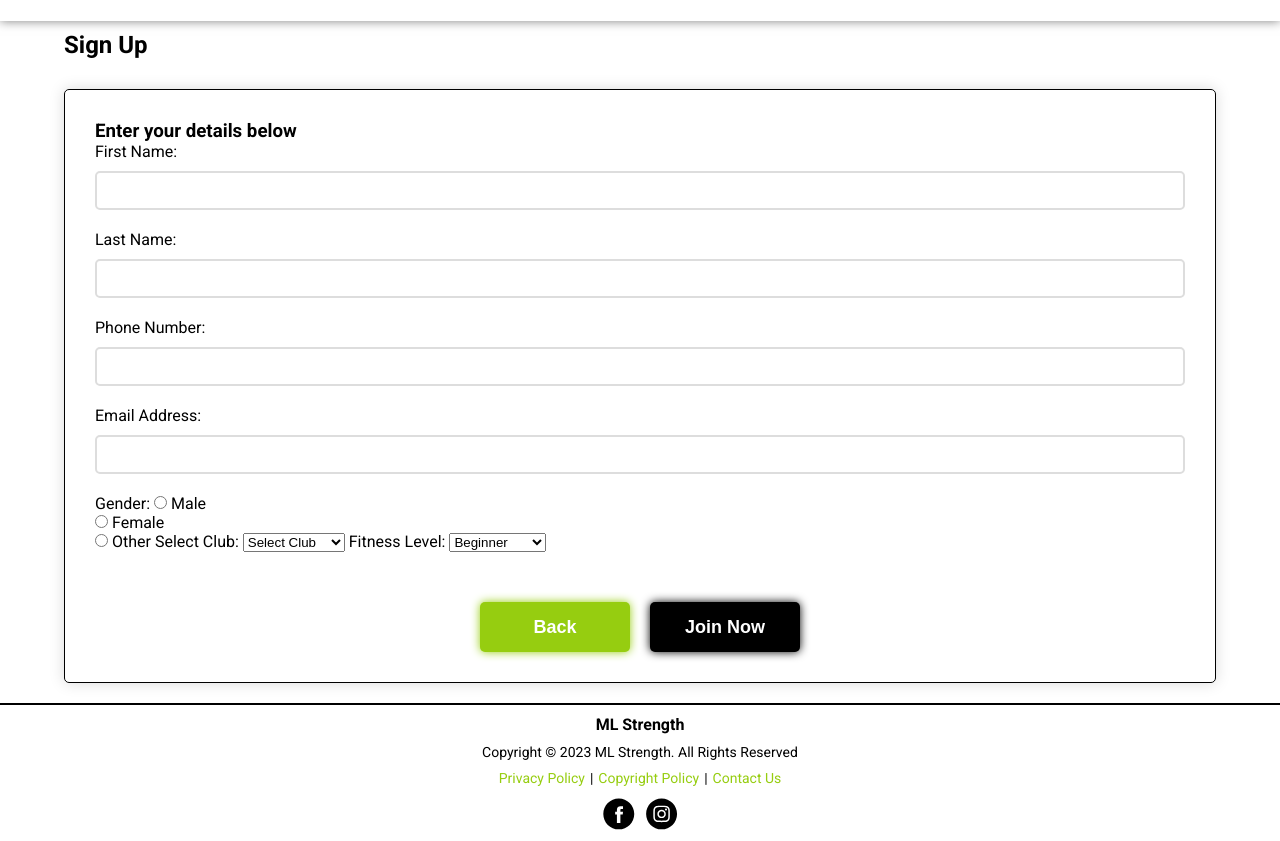
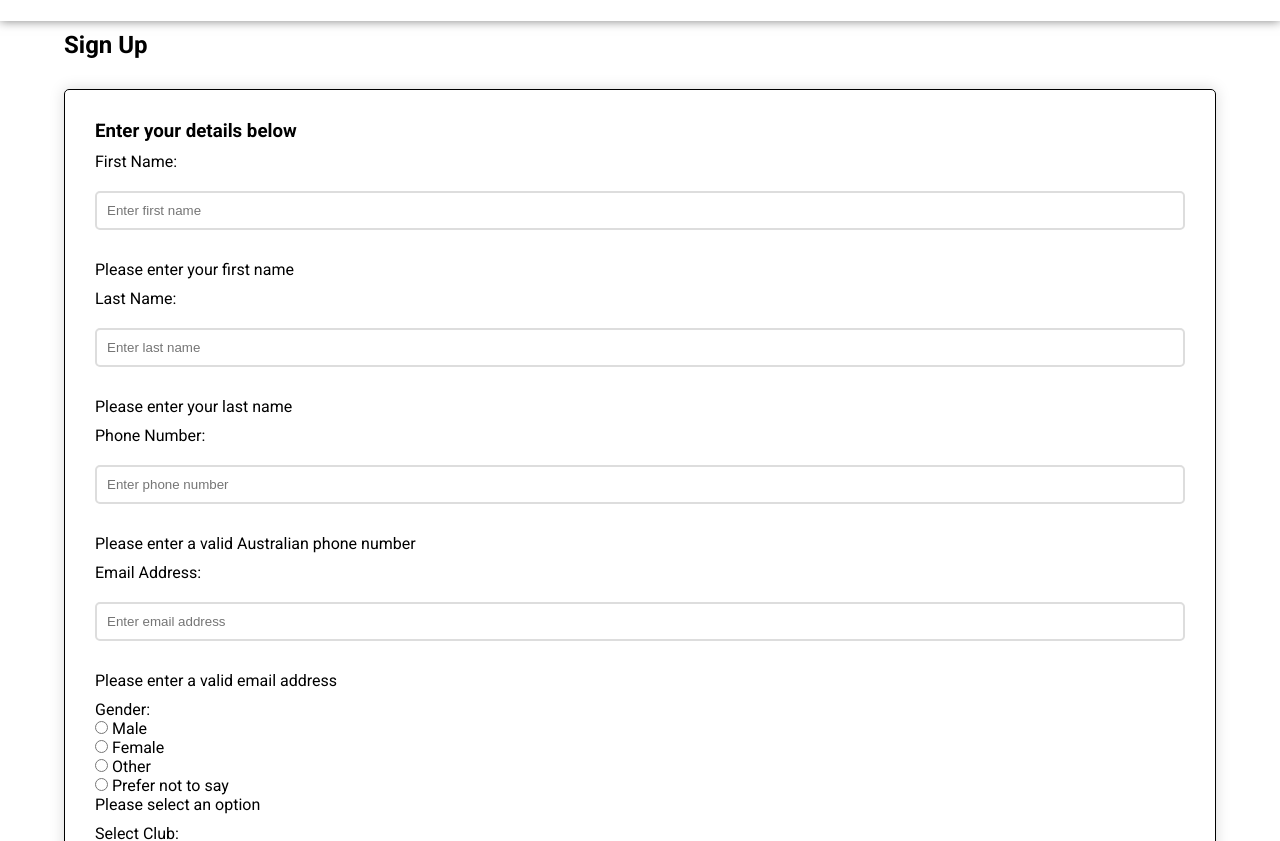
Before and after one commit to Dillind/ML-Strength, a website: page registration.html in a window 1280 px wide. Shown: the part 111-952 px from the top of the page. Drawn offline with Linux system fonts and the light colour scheme.

Commit message:
added regex patterns to inputs on form, fixed some styling, added new gender option

```diff
--- a/registration.html
+++ b/registration.html
@@ -11,61 +11,133 @@
     <menu-container class="header-container"></menu-container>
     <main>
       <section class="registration-section">
-        <h1>Sign Up</h1>
-        <form action="register" method="post" class="create-form">
+        <h1 class="section-title">Sign Up</h1>
+        <article class="form-container">
+          <form action="#" method="post" class="create-form">
+            <article class="form-content">
               <h3>Enter your details below</h3>
-
               <!-- First Name -->
               <label for="first-name">First Name:</label>
-          <input type="text" name="first_name" class="create-form-input" />
-
+              <input
+                type="text"
+                name="first_name"
+                class="create-form-input"
+                placeholder="Enter first name"
+                pattern="^[A-Z]{1}[A-Za-z \-']+$"
+                required
+              />
+              <span class="error-message">Please enter your first name</span>
               <!-- Last Name -->
               <label for="last-name">Last Name:</label>
-          <input type="text" name="last_name" class="create-form-input" />
-
+              <input
+                type="text"
+                name="last_name"
+                class="create-form-input"
+                placeholder="Enter last name"
+                pattern="^[A-Z]{1}[A-Za-z \-']+$"
+                required
+              />
+              <span class="error-message">Please enter your last name</span>
               <!-- Phone Number -->
               <label for="phone">Phone Number:</label>
-          <input type="tel" name="phone" class="create-form-input" />
-
+              <input
+                type="tel"
+                name="phone"
+                class="create-form-input"
+                placeholder="Enter phone number"
+                pattern="^(\+?\(61\)|\(\+?61\)|\+?61|\(0[1-9]\)|0[1-9])?( ?-?[0-9]){7,9}$"
+                maxlength="10"
+                required
+              />
+              <span class="error-message"
+                >Please enter a valid Australian phone number</span
+              >
               <!-- Email Address -->
               <label for="email">Email Address:</label>
-          <input type="email" name="email" class="create-form-input" />
+              <input
+                type="email"
+                name="email"
+                class="create-form-input"
+                placeholder="Enter email address"
+                pattern="^\S{1,}@\S{1,}[.]\S{1,}$"
+                required
+              />
+              <span class="error-message"
+                >Please enter a valid email address</span
+              >
               <!-- Gender -->
-          <label for="Gender">Gender:</label>
-          <input type="radio" id="male" name="gender" />
-          <label for="male">Male</label><br />
-
-          <input type="radio" id="female" name="gender" />
-          <label for="female">Female</label><br />
-
-          <input type="radio" id="other" name="gender" />
+              <article class="create-form-gender">
+                <label for="gender">Gender:</label>
+                <!-- Male -->
+                <div class="radio-input">
+                  <input type="radio" id="male" name="gender" value="male" />
+                  <label for="male">Male</label>
+                </div>
+                <!-- Female -->
+                <div class="radio-input">
+                  <input
+                    type="radio"
+                    id="female"
+                    name="gender"
+                    value="female"
+                  />
+                  <label for="female">Female</label>
+                </div>
+                <!-- Other -->
+                <div class="radio-input">
+                  <input type="radio" id="other" name="gender" value="other" />
                   <label for="other">Other</label>
-
+                </div>
+                <!-- Prefer not to say -->
+                <div class="radio-input">
+                  <input
+                    type="radio"
+                    id="prefer-not-to-say"
+                    name="gender"
+                    value="prefer not to say"
+                  />
+                  <label for="other">Prefer not to say</label>
+                </div>
+                <span class="error-message">Please select an option</span>
+              </article>
               <!-- Select Club -->
               <label for="club">Select Club:</label>
-          <select name="club" id="select-club-input">
-            <option value="" default>Select Club</option>
-            <option value="Club 1">Ashgrove</option>
-            <option value="Club 2">Brisbane City</option>
-            <option value="Club 3">Chermside</option>
-            <option value="Club 4">Graceville</option>
-            <option value="Club 5">Westlake</option>
+              <select name="club" class="select-input">
+                <option value="level" default>Select Club</option>
+                <option value="ashgrove">Ashgrove</option>
+                <option value="brisbane city">Brisbane City</option>
+                <option value="chermside">Chermside</option>
+                <option value="graceville">Graceville</option>
+                <option value="westlake">Westlake</option>
               </select>
-
+              <span class="error-message">Please select a club</span>
               <!-- Fitness Level -->
               <label for="fitness-level">Fitness Level:</label>
-          <select name="fitness_level" id="fitness-level-input">
-            <option value="Beginner">Beginner</option>
-            <option value="Intermediate">Intermediate</option>
-            <option value="Professional">Professional</option>
+              <select
+                name="fitness_level"
+                class="select-input"
+                id="fitness-level-input"
+              >
+                <option value="level" default>Select Level</option>
+                <option value="beginner">Beginner</option>
+                <option value="intermediate">Intermediate</option>
+                <option value="professional">Professional</option>
               </select>
-          <article class="btn-container">
-            <button class="button-primary button">Back</button>
-            <button type="submit" class="button-secondary button">
+              <span class="error-message"
+                >Please select your fitness level</span
+              >
+              <article class="form-btn-container">
+                <button type="reset" class="button-secondary button">
+                  Reset
+                </button>
+                <button type="submit" class="button-primary button">
                   Join Now
                 </button>
               </article>
+              <article class="help">Need Help?</article>
+            </article>
           </form>
+        </article>
       </section>
     </main>
     <!-- Footer -->
```
Lines whose indentation alone changed are shown as unchanged.
